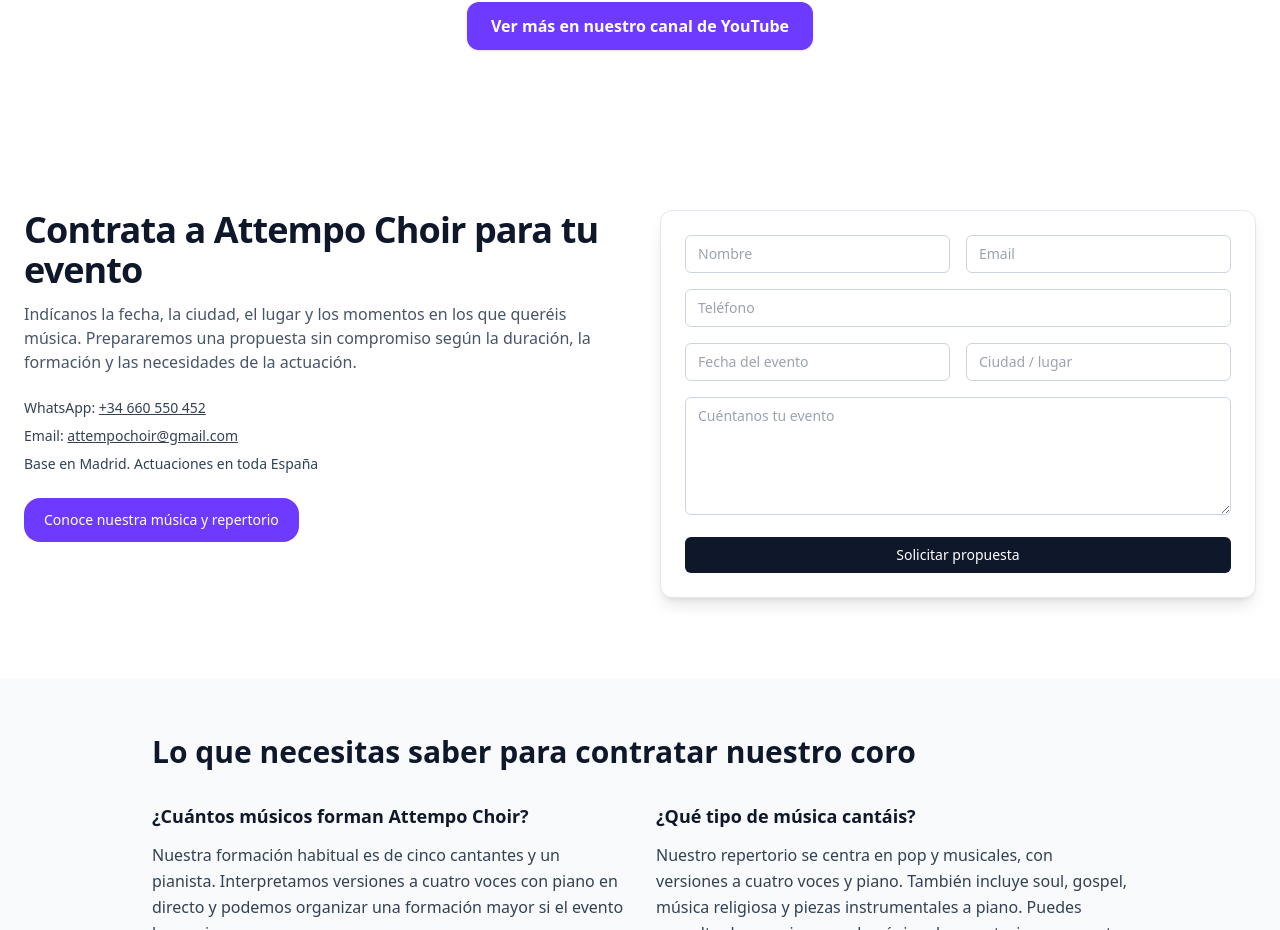
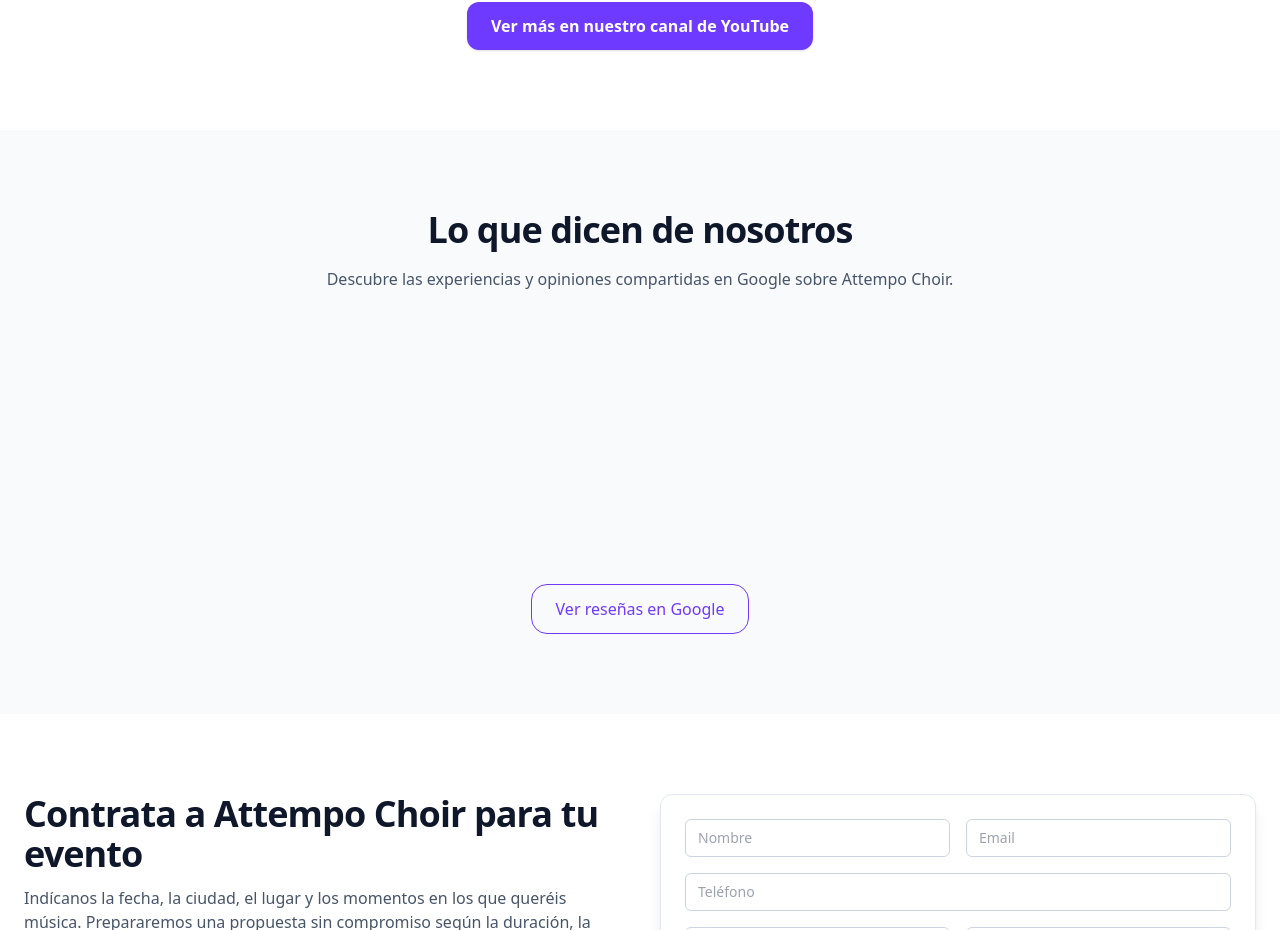
Before and after one commit to attempochoir/attempo, a Next.js app: page / in a window 1280 px wide. Shown: the part 3573-4503 px from the top of the page. Built offline with nearby package versions, Linux system fonts and the light colour scheme; no server answers.

Commit message:
Integrar reseñas de Google en la web

```diff
--- a/src/components/AttempoLanding.js
+++ b/src/components/AttempoLanding.js
@@ -194,6 +194,36 @@ export default function AttempoLanding() {
         heading="Escucha a Attempo Choir: voces y piano en directo"
       />
 
+      {/* RESEÑAS DE GOOGLE */}
+      <section id="opiniones" aria-labelledby="opiniones-title" className="py-16 md:py-20 bg-slate-50">
+        <div className="max-w-7xl mx-auto px-6">
+          <div className="max-w-2xl mx-auto text-center">
+            <h2 id="opiniones-title" className="text-3xl md:text-4xl font-bold tracking-tight">
+              Lo que dicen de nosotros
+            </h2>
+            <p className="mt-4 text-slate-600 leading-relaxed">
+              Descubre las experiencias y opiniones compartidas en Google sobre Attempo Choir.
+            </p>
+          </div>
+          <div className="mt-10 min-h-[220px]">
+            <div
+              className="elfsight-app-849f7c7d-e83d-44b9-82f8-a7d1f5c6fd51"
+              data-elfsight-app-lazy=""
+            />
+          </div>
+          <div className="mt-8 text-center">
+            <a
+              href="https://share.google/TcOfgVxfe27yKTbvc"
+              target="_blank"
+              rel="noopener noreferrer"
+              className="inline-flex items-center justify-center rounded-2xl border border-[#6E3AFF] px-6 py-3 font-medium text-[#6E3AFF] transition hover:bg-violet-100 focus-visible:outline focus-visible:outline-2 focus-visible:outline-offset-4 focus-visible:outline-[#6E3AFF]"
+            >
+              Ver reseñas en Google
+            </a>
+          </div>
+        </div>
+      </section>
+
       {/* CONTACTO */}
       <section id="contacto" className="py-20">
         <div className="max-w-7xl mx-auto px-6 grid lg:grid-cols-2 gap-10 items-start">
@@ -256,6 +286,12 @@ export default function AttempoLanding() {
       </section>
       </main>
 
+      <Script
+        id="elfsight-platform"
+        src="https://elfsightcdn.com/platform.js"
+        strategy="afterInteractive"
+      />
+
       {/* reCAPTCHA al final */}
       <Script
         src={`https://www.google.com/recaptcha/api.js?render=${process.env.NEXT_PUBLIC_RECAPTCHA_SITE_KEY}`}
```
